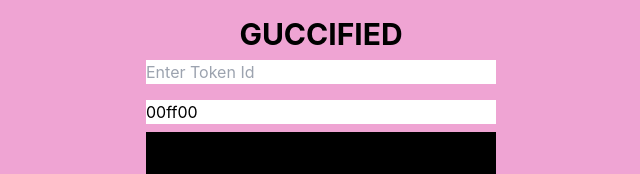
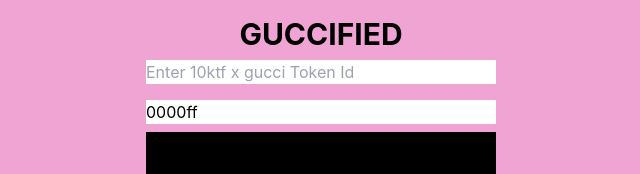
Before and after one commit to skarlywarly/guccibackground, a React (Create React App) app: page / in a window 1280 px wide. Shown: the top 174 px of the page, without its empty margins (319-959 px from the left). Built offline with nearby package versions, Linux system fonts and the light colour scheme.

Commit message:
make it easier to read

```diff
--- a/src/App.js
+++ b/src/App.js
@@ -5,7 +5,7 @@ const GUCCI_ADDRESS = "0x572e33ffa523865791ab1c26b42a86ac244df784";
 const App = () => {
   const [id, setId] = useState("");
   const [data, setData] = useState(null);
-  const [bg, setBg] = useState("00ff00");
+  const [bg, setBg] = useState("0000ff");
 
   useEffect(() => {
     const canvas = document.getElementById("canvas");
@@ -55,7 +55,7 @@ const App = () => {
       <div className="flex flex-col items-center max-w-screen-sm">
         <div className="mt-4 text-3xl font-bold">GUCCIFIED</div>
         <input
-          placeholder="Enter Token Id"
+          placeholder="Enter 10ktf x gucci Token Id"
           name="id"
           value={id}
           onChange={({ target: { value } }) => {
```
